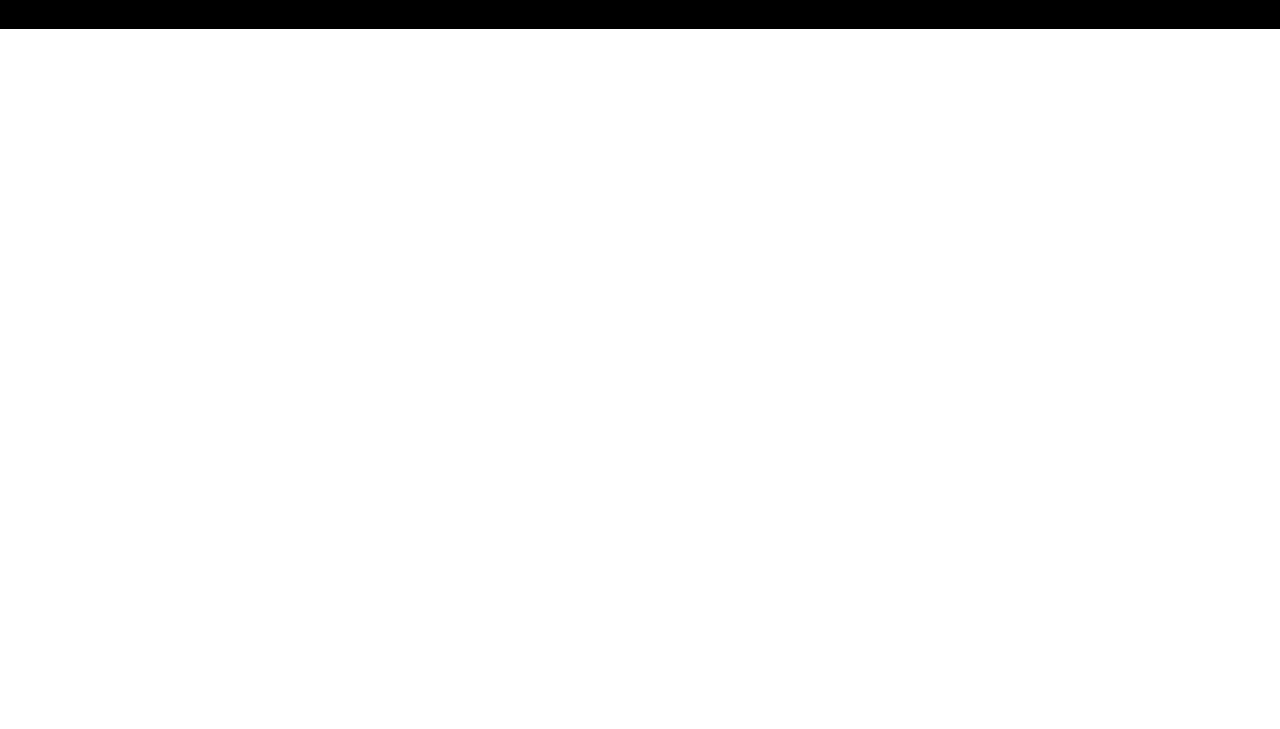
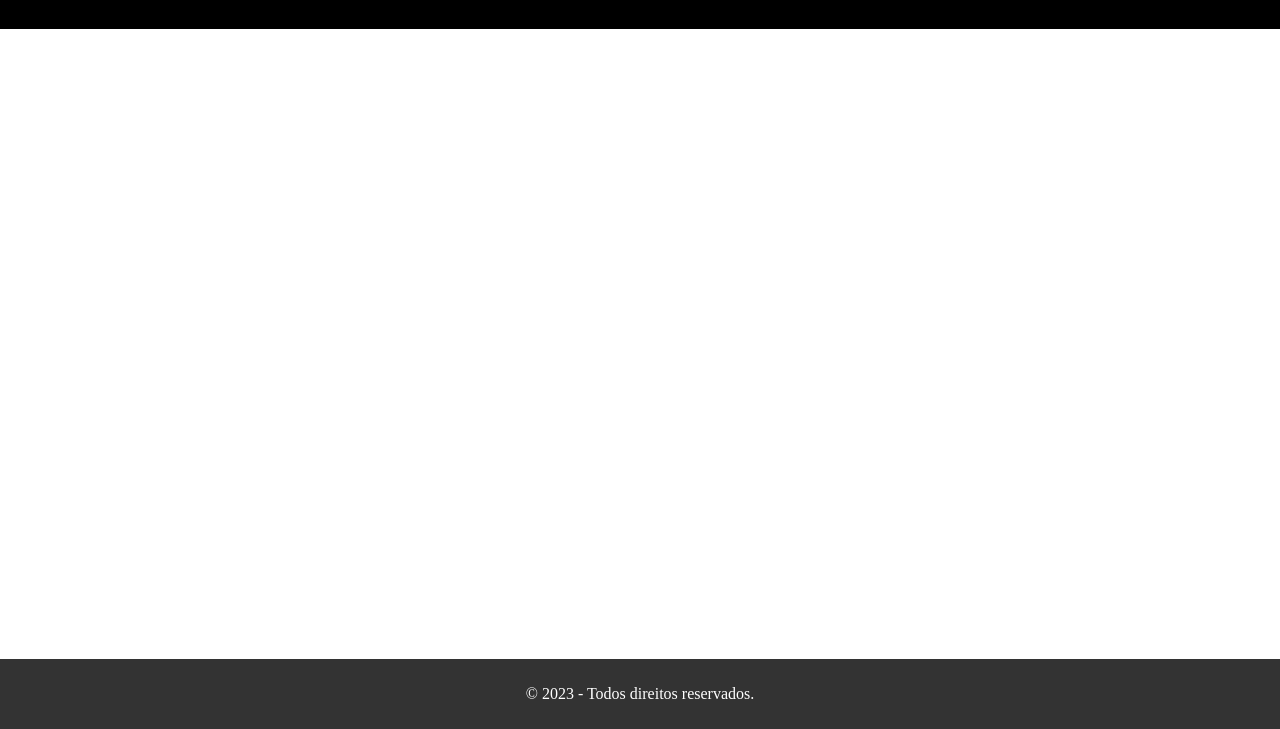
Before and after one commit to jpedro002/tela-de-login, a plain HTML site: page index.html in a window 1280 px wide. Shown: the part 71-800 px from the top of the page. Drawn offline with Linux system fonts and the light colour scheme.

Commit message:
footer created

```diff
--- a/assets/css/style.css
+++ b/assets/css/style.css
@@ -1,5 +1,9 @@
+*{
+    box-sizing: border-box;
+}
 body{
     margin: 0;
+    padding: 0;
 }
 .header{
     background-color: black;
@@ -7,3 +11,12 @@ body{
     padding: 10px;
     text-align: center;
 }
+.footer{
+    background-color: #333;
+    color:white ;
+    padding: 10px;
+    position: absolute;
+    bottom: 0;
+    width: 100vw;
+    text-align: center;
+}
--- a/index.html
+++ b/index.html
@@ -12,6 +12,8 @@
         <h1 class="title-header">Página de login</h1>
     </header>
     <section></section>
-    <footer></footer>
+    <footer class="footer">
+        <p>&copy; 2023 - Todos direitos reservados. </p>
+    </footer>
 </body>
 </html>
```
